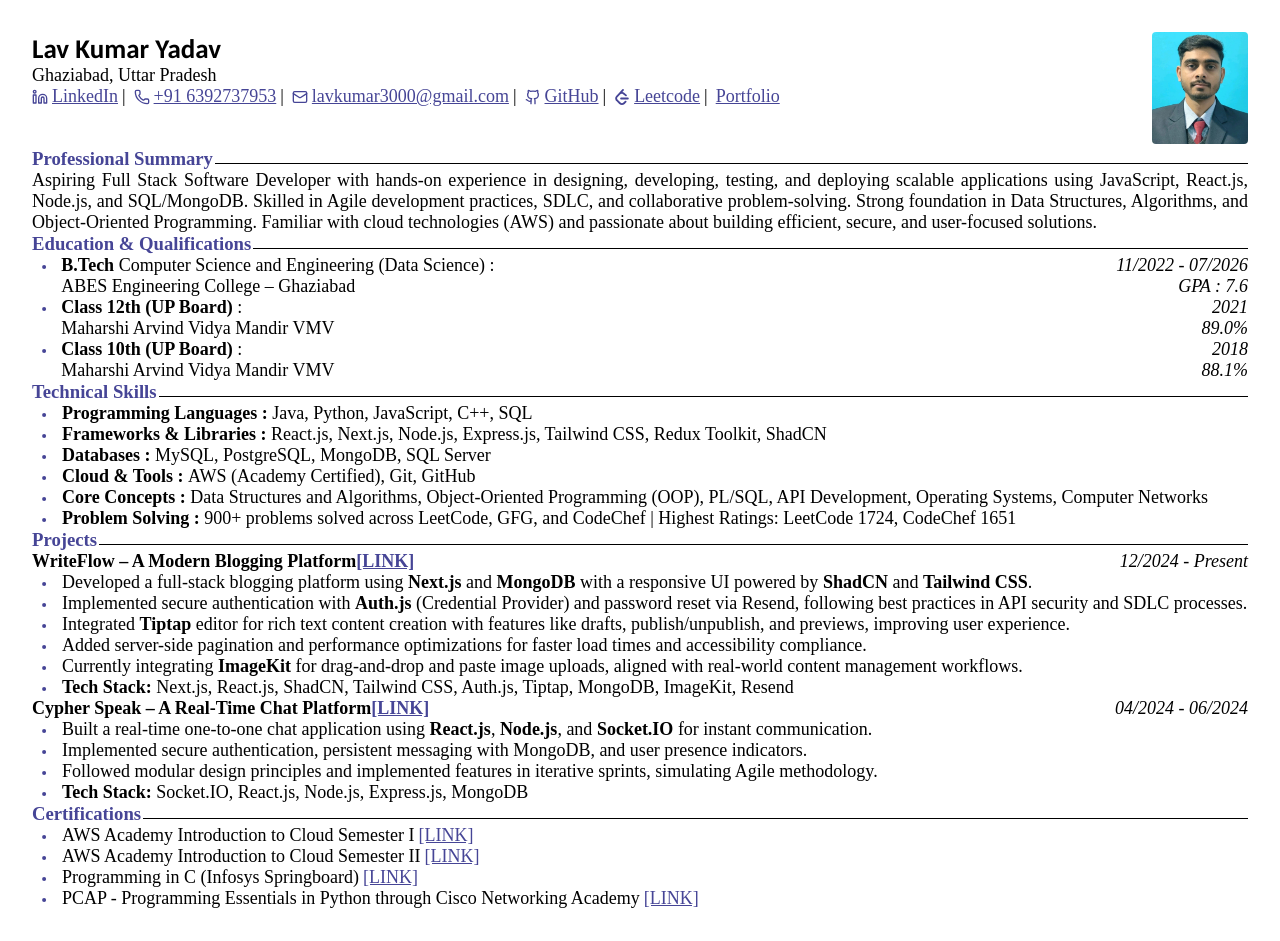
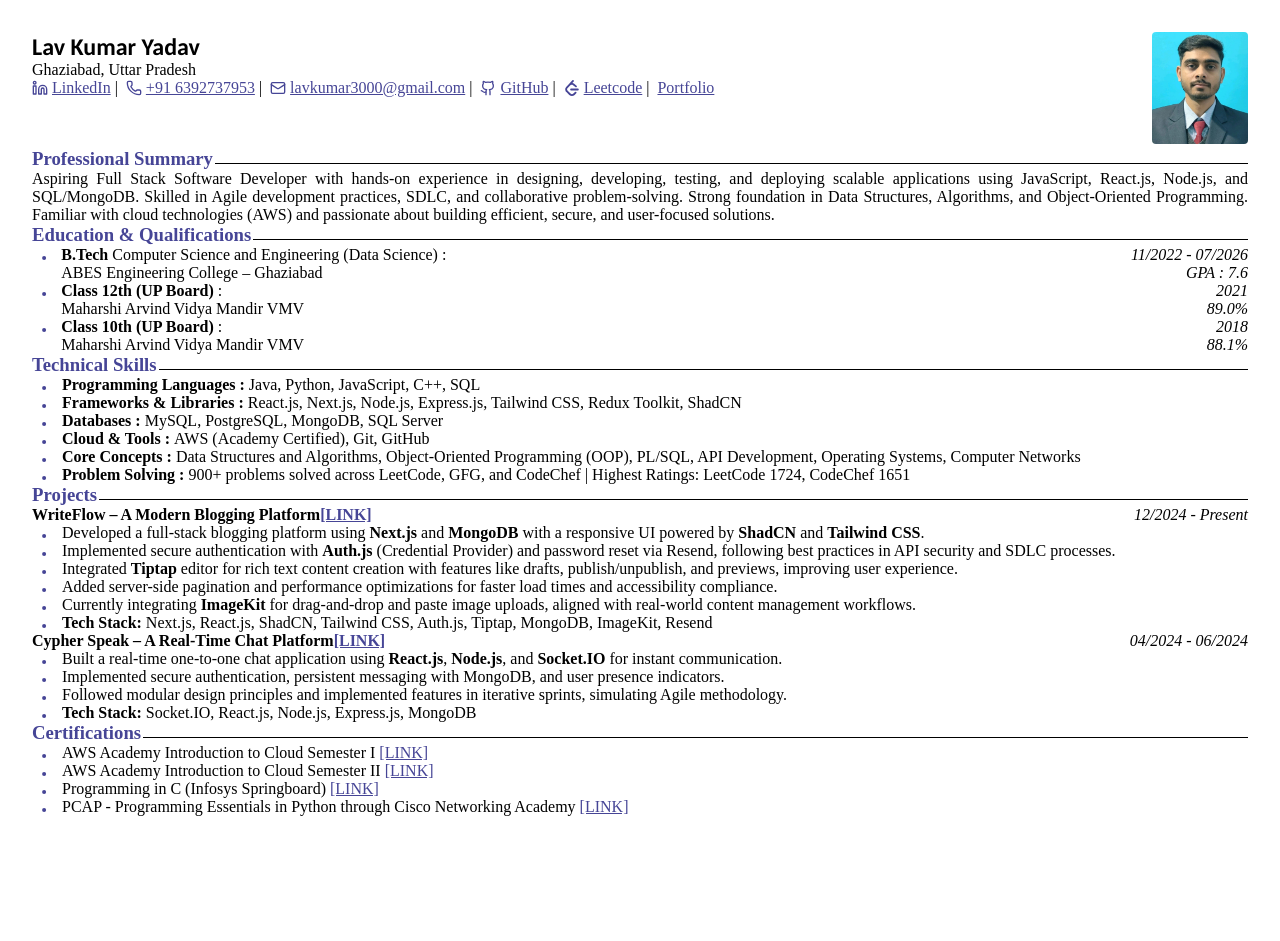
Before and after one commit to lav5588/resume, a React (Vite) app: page / in a window 1280 px wide. After the commit the page ends 848 px from the top, so only its background shows below. Built offline with nearby package versions, Linux system fonts and the light colour scheme.

Commit message:
size 16px

```diff
--- a/src/components/Resume.tsx
+++ b/src/components/Resume.tsx
@@ -4,7 +4,7 @@ import { data } from "../constant/data"
 import { useRef, useState, useEffect } from "react";
 
 
-const textSize = "18px"
+const textSize = "16px"
 
 const Resume = () => {
     return (
```
